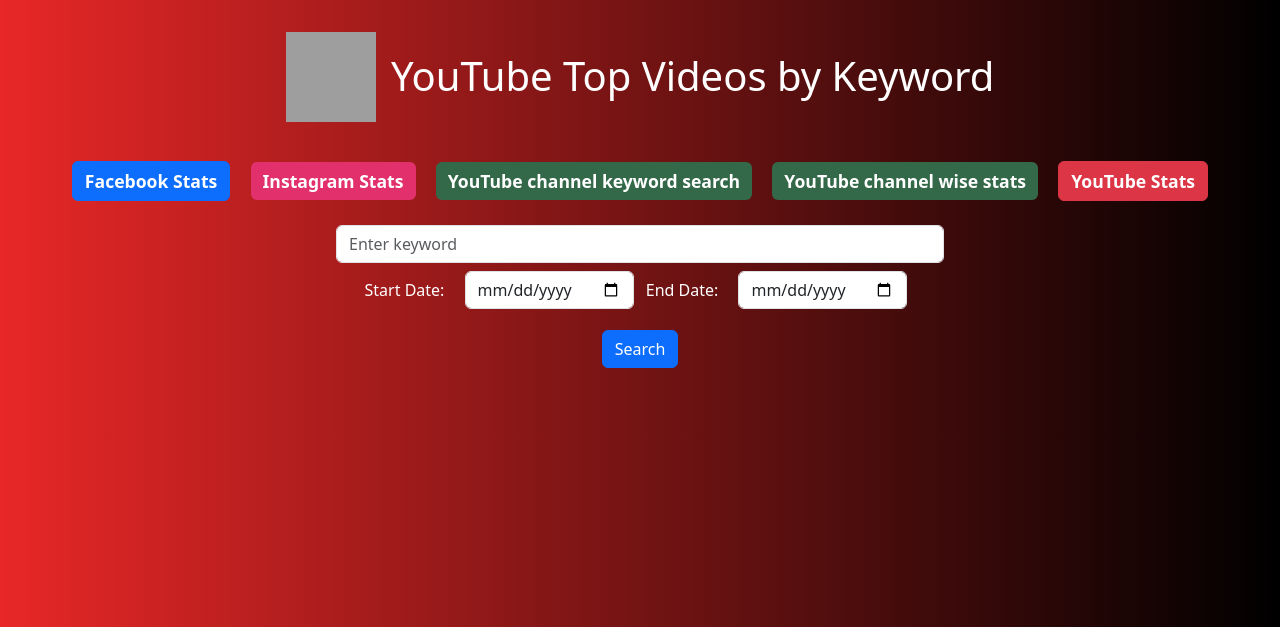
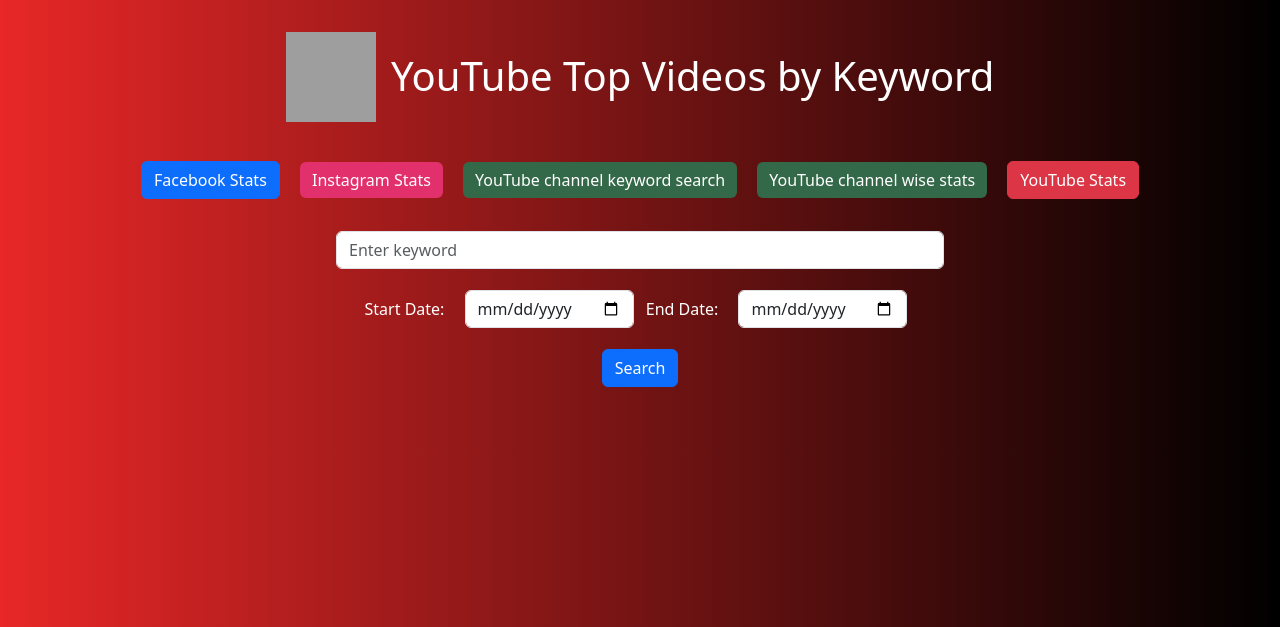
Before and after one commit to NasirMehmood12/comparison_stats, a Flask app: page /search_top_videos in a window 1280 px wide. Shown: the top 627 px of the page. Run offline with Flask 3, Linux system fonts and the light colour scheme; some libraries are stand-ins or nearby versions; grey boxes are pictures that could not be loaded.

Commit message:
Update search_top_videos.html

```diff
--- a/templates/search_top_videos.html
+++ b/templates/search_top_videos.html
@@ -1,4 +1,4 @@
-<!DOCTYPE html>
+<!-- <!DOCTYPE html>
 <html>
 <head>
     <title>Search Top YouTube Videos</title>
@@ -66,41 +66,14 @@
         <a href="/youtube" class="btn btn-danger mx-2" style="font-size: 1.1rem; font-weight: 563;">YouTube Stats</a>
     </div>
 
-<!--     <form action="/search-top-videos" method="post" class="mb-4 text-center">
+    <form action="/search-top-videos" method="post" class="mb-4 text-center">
         <input type="text"
                name="keyword"
                placeholder="Enter keyword"
                value="{{ keyword|default('') }}"
                class="form-control d-inline w-50">
         <button type="submit" class="btn btn-primary mt-2">Search</button>
-    </form> -->
-
-
-
-
-
-
-<form action="/search_top_videos" method="post" class="mb-4 text-center">
-    <input type="text"
-           name="keyword"
-           placeholder="Enter keyword"
-           value="{{ keyword|default('') }}"
-           class="form-control d-inline w-50">
-
-    <!-- Date Range Filters -->
-    <div class="mt-2">
-        <label for="start_date" class="text-white me-2">Start Date:</label>
-        <input type="date" name="start_date" id="start_date" value="{{ start_date|default('') }}"
-               class="form-control d-inline w-auto mx-2">
-        <label for="end_date" class="text-white me-2">End Date:</label>
-        <input type="date" name="end_date" id="end_date" value="{{ end_date|default('') }}"
-               class="form-control d-inline w-auto mx-2">
-    </div>
-
-    <button type="submit" class="btn btn-primary mt-2">Search</button>
-</form>
-
-
+    </form>
 
 
 
@@ -144,3 +117,147 @@
     <script src="https://cdn.jsdelivr.net/npm/bootstrap@5.3.3/dist/js/bootstrap.bundle.min.js"></script>
 </body>
 </html>
+ -->
+
+
+
+
+
+
+
+
+
+
+
+
+
+
+
+
+
+
+ <!DOCTYPE html>
+<html>
+<head>
+    <title>Search Top YouTube Videos</title>
+    <link href="https://cdn.jsdelivr.net/npm/bootstrap@5.3.3/dist/css/bootstrap.min.css" rel="stylesheet">
+    <style>
+        body {
+            background: linear-gradient(
+                90deg,
+                rgba(232, 39, 39, 1) 0%,
+                rgba(0, 0, 0, 1) 100%
+            );
+            padding: 2rem;
+        }
+        h1 {
+            margin-bottom: 2rem;
+            text-align: center;
+            color: #fff;
+        }
+        .table-container {
+            max-width: 900px;
+            margin: 0 auto;
+        }
+        .nav-links {
+            text-align: center;
+            margin: 1.5rem 0;
+        }
+        .download-btn {
+            text-align: center;
+            margin-top: 2rem;
+        }
+        .mt-2 {
+            margin-top: .5rem !important;
+            margin-bottom: .8rem;
+        }
+        .btn-nav {
+            font-size: 1.1rem;
+            font-weight: 563;
+        }
+        label {
+            color: #fff;
+        }
+    </style>
+</head>
+<body>
+    <h1>
+        <img src="https://upload.wikimedia.org/wikipedia/commons/b/b8/YouTube_Logo_2017.svg"
+             alt="YouTube Logo"
+             width="90" height="90"
+             style="vertical-align: middle; margin-right: 5px; margin-bottom: 7px;">
+        YouTube Top Videos by Keyword
+    </h1>
+
+    <div class="nav-links">
+        <a href="/facebook" class="btn btn-primary mx-2">Facebook Stats</a>
+        <a href="/instagram" class="btn mx-2" style="background-color: #E1306C; color: white; border: none;">
+            Instagram Stats
+        </a>
+        <a href="/keyword_views" class="btn mx-2" style="background-color: #336949; color: white; border: none;">
+            YouTube channel keyword search
+        </a>
+        <a href="/simple_stats" class="btn mx-2" style="background-color: #336949; color: white; border: none;">
+            YouTube channel wise stats
+        </a>
+        <a href="/youtube" class="btn btn-danger mx-2">YouTube Stats</a>
+    </div>
+
+    <form method="POST" class="text-center mb-4">
+        <input type="text"
+               name="keyword"
+               placeholder="Enter keyword"
+               value="{{ keyword|default('') }}"
+               class="form-control d-inline w-50 mt-2"
+               required>
+
+        <div class="mt-2">
+            <label for="start_date" class="me-2">Start Date:</label>
+            <input type="date" name="start_date" id="start_date" value="{{ start_date|default('') }}"
+                   class="form-control d-inline w-auto mx-2">
+            <label for="end_date" class="me-2">End Date:</label>
+            <input type="date" name="end_date" id="end_date" value="{{ end_date|default('') }}"
+                   class="form-control d-inline w-auto mx-2">
+        </div>
+
+        <button type="submit" class="btn btn-primary mt-2">Search</button>
+    </form>
+
+    <div class="table-container">
+        {% if videos %}
+            <table class="table table-bordered table-hover table-striped shadow bg-white">
+                <thead style="background-color: #E0A6AF; color: white;">
+                    <tr>
+                        <th>#</th>
+                        <th>Title</th>
+                        <th>Channel</th>
+                        <th>Views</th>
+                        <th>Link</th>
+                    </tr>
+                </thead>
+                <tbody>
+                    {% for view_count, title, channel, url in videos %}
+                    <tr>
+                        <td>{{ loop.index }}</td>
+                        <td>{{ title }}</td>
+                        <td>{{ channel }}</td>
+                        <td>{{ "{:,}".format(view_count) }}</td>
+                        <td>
+                            <a href="{{ url }}"
+                               target="_blank"
+                               class="btn btn-sm btn-outline-primary">
+                               Watch
+                            </a>
+                        </td>
+                    </tr>
+                    {% endfor %}
+                </tbody>
+            </table>
+        {% elif error %}
+            <div class="alert alert-warning text-center">{{ error }}</div>
+        {% endif %}
+    </div>
+
+    <script src="https://cdn.jsdelivr.net/npm/bootstrap@5.3.3/dist/js/bootstrap.bundle.min.js"></script>
+</body>
+</html>
```
